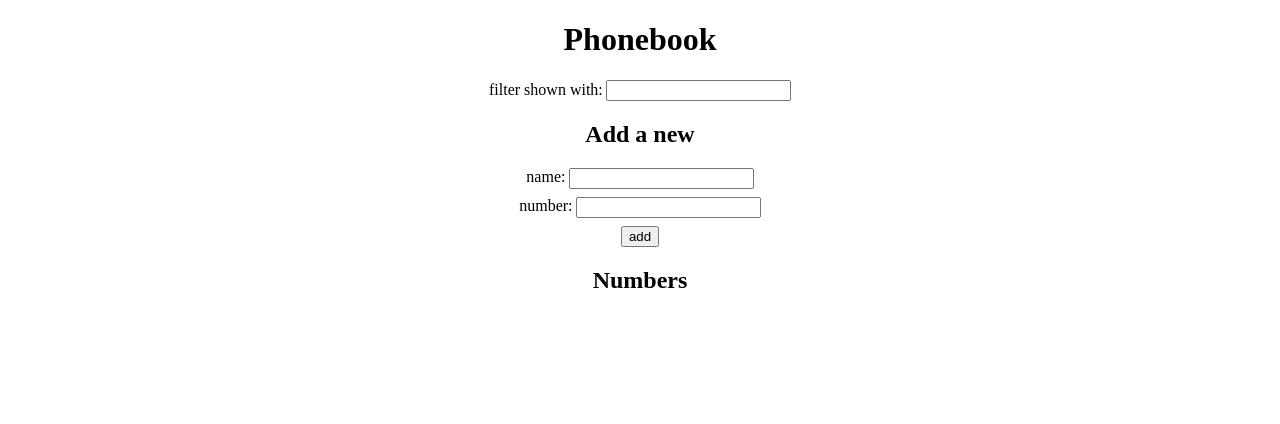
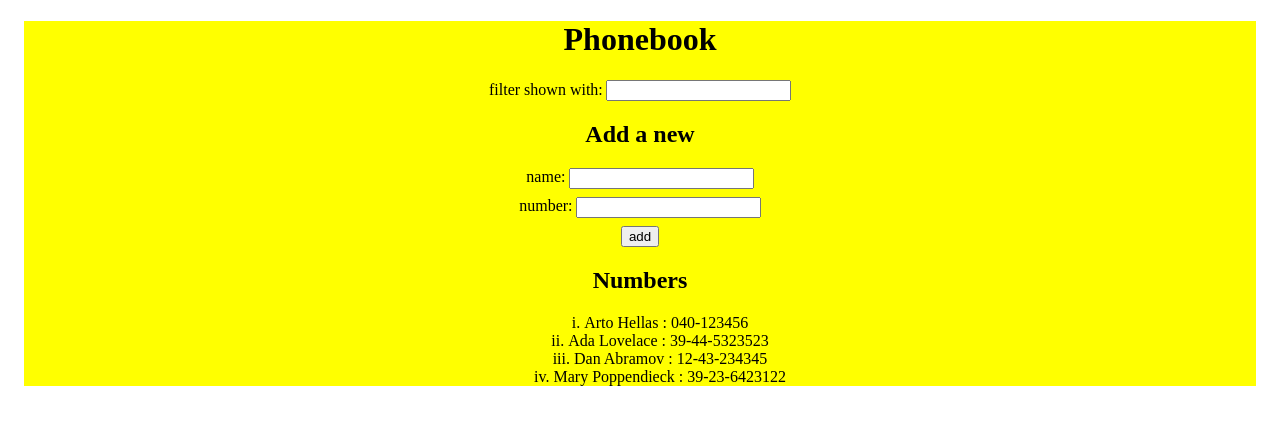
Before and after one commit to adampaulukanis/fullstackopen.com, a React (Create React App) app in the folder part2/phonebook/: page / in a window 1280 px wide. Shown: the top 424 px of the page. Built offline with nearby package versions, Linux system fonts and the light colour scheme.

Commit message:
Refactor App component - extract SearchFilter

```diff
--- a/part2/phonebook/src/App.js
+++ b/part2/phonebook/src/App.js
@@ -1,8 +1,13 @@
-import './App.css'
 import { useState } from 'react'
+import SearchFilter from './components/SearchFilter'
 
 const App = () => {
-    const [ persons, setPersons ] = useState([])
+    const [ persons, setPersons ] = useState([
+        { name: 'Arto Hellas', number: '040-123456', id: 1 },
+        { name: 'Ada Lovelace', number: '39-44-5323523', id: 2 },
+        { name: 'Dan Abramov', number: '12-43-234345', id: 3 },
+        { name: 'Mary Poppendieck', number: '39-23-6423122', id: 4 }
+    ])
     const [ newName, setNewName ] = useState('')
     const [ newNumber, setNewNumber ] = useState('')
     const [ showOnly, setShowOnly ] = useState('')
@@ -59,14 +64,10 @@
         : persons
 
     return (
-        <>
+        <div id="my-app">
             <h1>Phonebook</h1>
 
-            <label htmlFor="filter">filter shown with:</label>
-            <input
-                name="filter"
-                onChange={handleFilterChange}
-            />
+            <SearchFilter changeHandler={handleFilterChange} />
 
             <h2>Add a new</h2>
             <form onSubmit={addName}>
@@ -99,7 +100,7 @@
                 <li key={p.name}>{p.name} : {p.number}</li>
                 )}
             </ul>
-        </>
+        </div>
     )
 }
 
--- /dev/null
+++ b/part2/phonebook/src/components/SearchFilter.js
@@ -0,0 +1,13 @@
+function SearchFilter(props) {
+    return (
+        <>
+            <label htmlFor="filter">filter shown with:</label>
+            <input
+                name="filter"
+                onChange={props.changeHandler}
+            />
+        </>
+    )
+}
+
+export default SearchFilter
```
Lines whose indentation alone changed are shown as unchanged.
